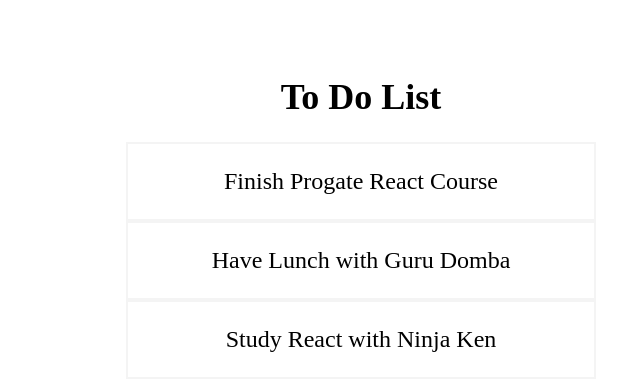
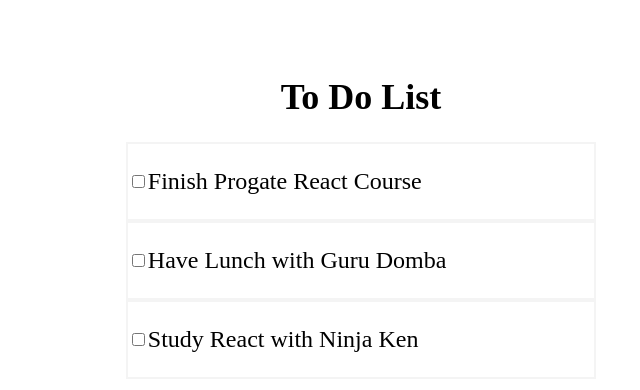
Before and after one commit to MRickyAlendra/ToDoList, a React (Vite) app: page / in a window 1280 px wide. Shown: the top 390 px of the page, without its empty margins (279-919 px from the left). Built offline with nearby package versions, Linux system fonts and the light colour scheme.

Commit message:
Develop toggle todo feature

```diff
--- a/src/App.jsx
+++ b/src/App.jsx
@@ -4,7 +4,9 @@
 import Todos from './components/Todos'
 import './App.css'
 
+
 function App() {
+
   const [todos, setTodos] = useState([
     {
       id: 1,
@@ -22,15 +24,22 @@
       completed: false,
     },
   ])
+  const toggleCompleted = (todoId) => {
+    const updatedTodos = todos.map((todo => {
+      if (todo.id === todoId) {
+        todo.completed = !todo.completed
+      }
+      return todo
+    }))
+    setTodos(updatedTodos)
+  }
 
-  console.log(todos)
   return (
-    <>
       <div style={styles.container}>
-      <h1 style={styles.title}>To Do List</h1>
-      <Todos todos={todos}/>
+        <h1 style={styles.title}>To Do List</h1>
+        <Todos todos={todos} toggleCompleted={toggleCompleted}
+      />
       </div>
-    </>
   )
 }
 
--- a/src/components/TodoItem.jsx
+++ b/src/components/TodoItem.jsx
@@ -1,10 +1,21 @@
 import React from 'react'
 
-const TodoItem = ({ todo }) => {
-  return (
-  <div style={style.todoItem}>
-      <p>{todo.title}</p>
-  </div>
+const TodoItem = ({ todo, toggleCompleted }) => {
+    const getTodoTitleStyle = () => {
+    if (todo.completed === true) {
+        return { textDecoration: 'line-through'}
+    } else {
+        return { textDecoration: 'none'}
+    }
+  }
+    return (
+        <div style={style.todoItem}>
+            <input type="checkbox"
+            style={StyleSheet.checkbox}
+            onChange={() => toggleCompleted(todo.id)}
+            />
+            <p style={getTodoTitleStyle()}>{todo.title}</p>
+        </div>
   )
 }
 
@@ -12,6 +23,14 @@
     todoItem: {
         border: '2px solid #f4f4f4',
         fontSize: '24px',
+        display: 'flex',
+        jutifyContent: 'center',
+        alignItems: 'center',
+    },
+    checkbox: {
+        marginRight: '10px',
+        height: '18px',
+        width: '18px',
     },
 }
 
--- a/src/components/Todos.jsx
+++ b/src/components/Todos.jsx
@@ -1,11 +1,17 @@
 import React from 'react'
 import TodoItem from './TodoItem'
 
-const Todos = ({todos}) => {
+const Todos = ({todos, toggleCompleted }) => {
   return (
     <div style={style.container}>
       {todos.map((todo) => {
-        return <TodoItem key={todo.id} todo={todo}/>
+        return (
+          <TodoItem
+            key={todo.id}
+            todo={todo}
+            toggleCompleted={toggleCompleted}
+            />
+        )
       })}
     </div>
   )
```
